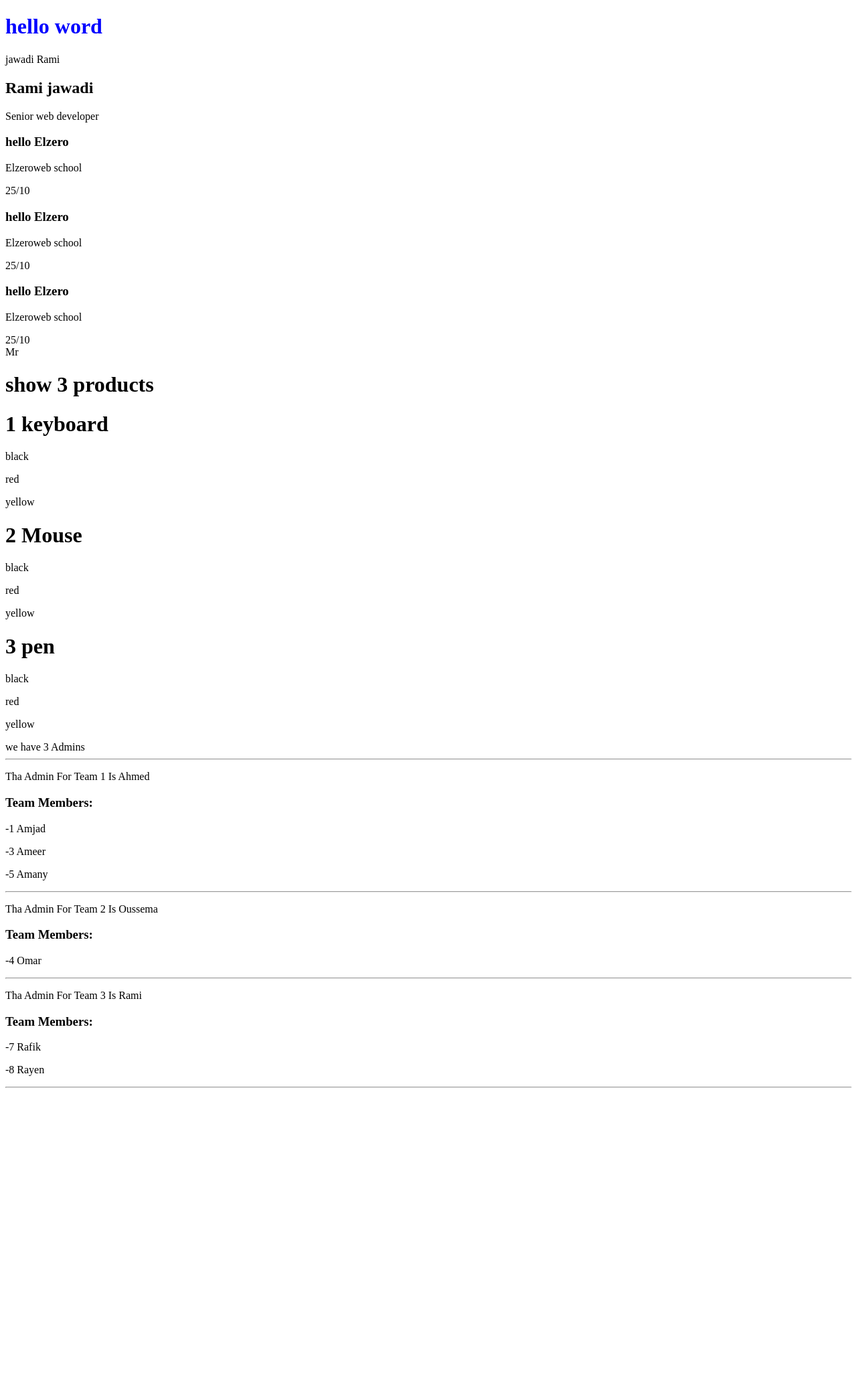
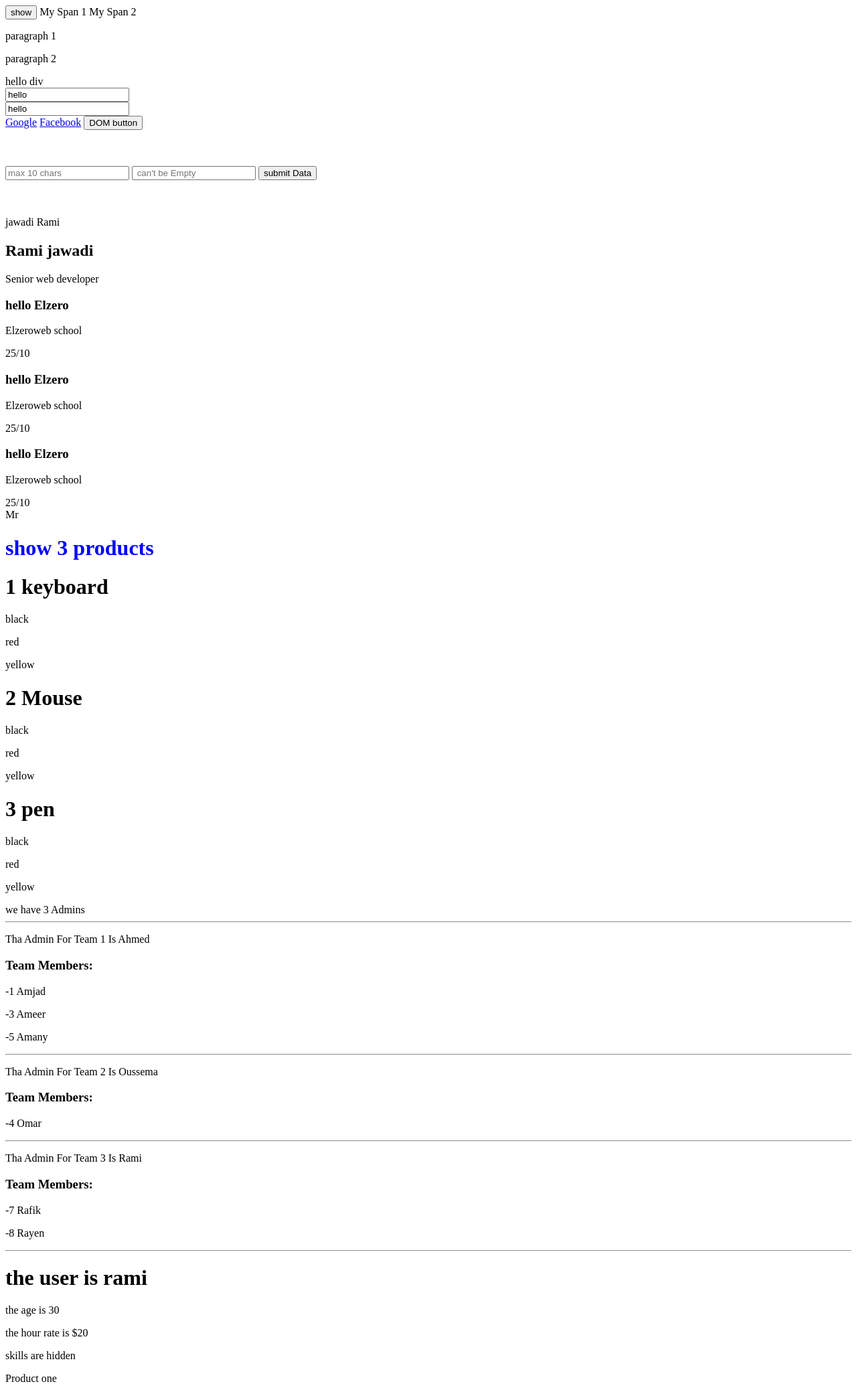
Before and after one commit to Ramijawadi/Javascript-tools, a plain HTML site: page index.html in a window 1280 px wide. Shown: the whole page at 67% size. Before the commit the page ends 1633 px from the top, so only its background shows below. Drawn offline with Linux system fonts and the light colour scheme.

Commit message:
add some DOM = document object model Events  and functions..

```diff
--- a/index.html
+++ b/index.html
@@ -6,7 +6,34 @@
     <title>Document</title>
 </head>
 <body>
-    <h1>hello word</h1>
+    <button id="show"> show </button>
+
+<span class="my-span special">My Span 1</span>
+<span class="my-span special">My Span 2</span>
+<p>paragraph 1</p>
+<p>paragraph 2</p>
+<div id="my-div"> hello div</div>
+<form action="">
+<input type="text" name="one"  value="hello" />
+
+</form>
+<form action="">
+    <input type="text" name="two"  value="hello" />
+
+    </form>
+
+   <a href="https://google.com">Google</a>
+   <a href="https://facebook.com">Facebook</a>
+   <button id="btn"> DOM button</button>
+<br /><br /><br /><br />
+<form action="">
+<input type="text" name="username" placeholder="max 10 chars" />
+<input type="text" name="age" placeholder=" can't be Empty" />
+<input type="submit" value="submit Data"  />
+
+</form>
+<br /><br /><br />
+
     <script src="main.js"></script>
 
 </body>
--- a/main.js
+++ b/main.js
@@ -541,7 +541,7 @@ let tab = ["keyboard", "Mouse", "pen", "rami"];
 
 let index = 0;
 
-while(index < tab.length){
+while (index < tab.length) {
   console.log(tab[index]);
   index++;
 
@@ -553,33 +553,34 @@ Do / While // executer le block puis check me while
 let i = 0;
 do {
   console.log(i); //0
-i++ ;
+  i++;
 
-}while(false)
+} while (false)
 console.log(i)//1
 
 
 /*loop challenge / exercice */
 
-let Admins = ["Ahmed" , "Oussema" ,"Rami" , "Sayed" , "Samir"];
-let Emplyees = ["Amjad","samah","Ameer","Omar","Amany","Semia","Rafik" , "Rayen"];
-let AdminCount = 3 ;
+let Admins = ["Ahmed", "Oussema", "Rami", "Sayed", "Samir"];
+let Emplyees = ["Amjad", "samah", "Ameer", "Omar", "Amany", "Semia", "Rafik", "Rayen"];
+let AdminCount = 3;
 
 document.write(`<div> we have ${AdminCount} Admins </div>`)
 document.write(`<hr>`);
 
 document.write(`<div>`);
 
-for(let i = 0 ; i<AdminCount ; i++){
+for (let i = 0; i < AdminCount; i++) {
 
-document.write(`<p> Tha Admin For Team ${[i+1]} Is ${Admins[i]}</p>`);
+  document.write(`<p> Tha Admin For Team ${[i + 1]} Is ${Admins[i]}</p>`);
   document.write(`<h3>Team Members:</h3>`);
-for (let j = 0 ; j <Emplyees.length ; j++){
-if(Admins[i][0] == Emplyees[j][0]){
+  for (let j = 0; j < Emplyees.length; j++) {
+    if (Admins[i][0] == Emplyees[j][0]) {
 
-  document.write(`<p> ${-[j+1]} ${Emplyees[j]}</p>`)
+      document.write(`<p> ${-[j + 1]} ${Emplyees[j]}</p>`)
 
-}}
+    }
+  }
 
   document.write(`<hr>`);
 
@@ -602,7 +603,7 @@ console.log("hello samir");
 
 /* on fait just un appel a la function*/
 
-function sayHello (userName) {
+function sayHello(userName) {
   console.log(` Hello ${userName}`)
 
 }
@@ -613,9 +614,9 @@ sayHello("amine");//Hello amine
 
 /* Function advanced Exemples*/
 
-function Person (userName , age ) {
+function Person(userName, age) {
 
-if (age < 20){
+  if (age < 20) {
 
     console.log("this app is not suitable for you")
   }
@@ -625,22 +626,22 @@ console.log(` hello ${userName} your age is ${age}`)
 
 
 }
-Person("Rami" , 32);
-Person("Rami" , 40);
-Person("Rami" , 25);
-Person("Rami" , 15);
+Person("Rami", 32);
+Person("Rami", 40);
+Person("Rami", 25);
+Person("Rami", 15);
 
 
-function generateYears (start , end , exclude) {
-for (let i =  start ; i<= end ; i++){
- if (i === exclude){
-continue ;
+function generateYears(start, end, exclude) {
+  for (let i = start; i <= end; i++) {
+    if (i === exclude) {
+      continue;
 
     }
     console.log(i);
   }
 }
-generateYears(1992 , 2023 ,2020); // afficher tous sauf 2020
+generateYears(1992, 2023, 2020); // afficher tous sauf 2020
 
 /*
 
@@ -649,33 +650,33 @@ Rturn
 automatic Semicolone insertion
 Interrupting*/
 
-function calc (num1 , num2 ){
+function calc(num1, num2) {
 
   return num1 + num2;
 
 
 }
-let Rs = calc(10,5);
+let Rs = calc(10, 5);
 console.log(Rs)
 
 /**************************/
 
-function Generate (start , end ) {
+function Generate(start, end) {
 
-  for (i = start ; i<= end ; i++) {
+  for (i = start; i <= end; i++) {
     console.log(i)
-   if (i === 15){
+    if (i === 15) {
       return `interruption`; // return stope l execution
     }
 
   }
 }
 
-Generate(5 , 18)
+Generate(5, 18)
 
 /*Function default value*/
 
-function Persons (username , age="unknwon") {
+function Persons(username, age = "unknwon") {
 
   // if (age === undefined){
 
@@ -687,6 +688,161 @@ function Persons (username , age="unknwon") {
   return `Hello your name is ${username} and your age is ${age}`
 
 }
+console.log(Persons("Rami"));
 
 
-console.log(Persons("Rami"));
+
+/*
+
+Function advanced
+parametres
+default
+Rest
+Loop
+Condition
+*/
+
+function showInfo(user = "unknown", age = "unknown", rate = 0, show = "yes", ...skills) {
+
+  document.write(`<div>`)
+
+  document.write(`<h1> the user is ${user}</h1>`)
+  document.write(`<p> the age is ${age}</p>`)
+  document.write(`<p>the hour rate is $${rate}</p>`)
+  if (show === "yes") {
+
+    if (skills.length > 0) {
+
+      document.write(`<p>skills : ${skills.join(" | ")}</p>`)
+
+    } else {
+
+      document.write(`<p>skills : No skills</p>`)
+    }
+  }
+  else {
+
+    document.write(`<p>skills are hidden</p>`)
+  }
+
+
+  document.write(`</div>`)
+
+
+}
+showInfo("rami", 30, 20, "html", "css")
+
+
+/* Anonymos function*/  //function sans nom
+
+
+document.getElementById("show").onclick = function () {
+
+  console.log("show")
+
+}
+
+/* regular function*/
+
+
+let print = function (num) {
+  return num;
+}
+console.log(print(20));
+/* arrow function */
+
+let printt = (num) =>
+  num;
+
+console.log(printt(20));
+
+
+/*DOM
+document object model*/
+
+
+
+let myIdElement = document.getElementById("my-div");
+let myTagElement = document.getElementsByTagName("p");
+let myClassElement = document.getElementsByClassName("my-span");
+let myQueryElement = document.querySelector(".my-span");
+let myQueryAllElement = document.querySelectorAll(".my-span");
+
+
+
+console.log(myIdElement);
+console.log(myTagElement);
+console.log(myClassElement);
+console.log(myQueryElement); // retourne premier span
+console.log(myQueryAllElement);
+
+
+console.log(document.title); //afficher le title
+console.log(document.body);//afficher le body
+console.log(document.forms[0])//1er forme
+console.log(document.links[0]); //https//google.com
+
+/*
+
+Create element DOM*/
+
+let myElement = document.createElement("div"); //cree element div
+let mayAttr = document.createAttribute("data-custom");
+let myText = document.createTextNode("Product one")
+let myComment = document.createComment("this is Div")
+
+myElement.className = "product";
+myElement.setAttributeNode(mayAttr);
+myElement.setAttribute("data-custom", "Testing"); //modifier attribute
+//Append comment
+
+myElement.appendChild(myComment);
+
+
+//Append Text to element : append = ajouter
+myElement.appendChild(myText);
+
+
+//Append Element to Body
+
+document.body.appendChild(myElement);
+console.log(myElement)
+
+/*DOM event  */
+//onclick  +  onmouseenter + onmouseleave + onscroll..
+let myBtn = document.getElementById("btn");
+
+myBtn.onclick = function () {
+  console.log("clicked")
+}
+
+window.onscroll = function () {
+  console.log("skrolling ..")
+}
+
+
+/* Validation form
+preventDefault // blocker  l'event
+*/
+
+
+let userInput = document.querySelector("[name='username']");
+let ageInput = document.querySelector("[name='age']");
+// console.log(userInput);
+// console.log(ageInput);
+
+document.forms[0].onsubmit = function (e) {
+
+  let userValid = false;
+  let ageValid = false;
+
+  console.log(userInput.value);
+  console.log(userInput.value.length);
+  // if (userInput.value !== "" && userInput.value.length <= 10) {
+  //   console.log("valid")
+  // }
+  if (userValid === false || ageValid === false) {
+    e.preventDefault();
+  }
+
+};
```
Lines whose indentation alone changed are shown as unchanged.
